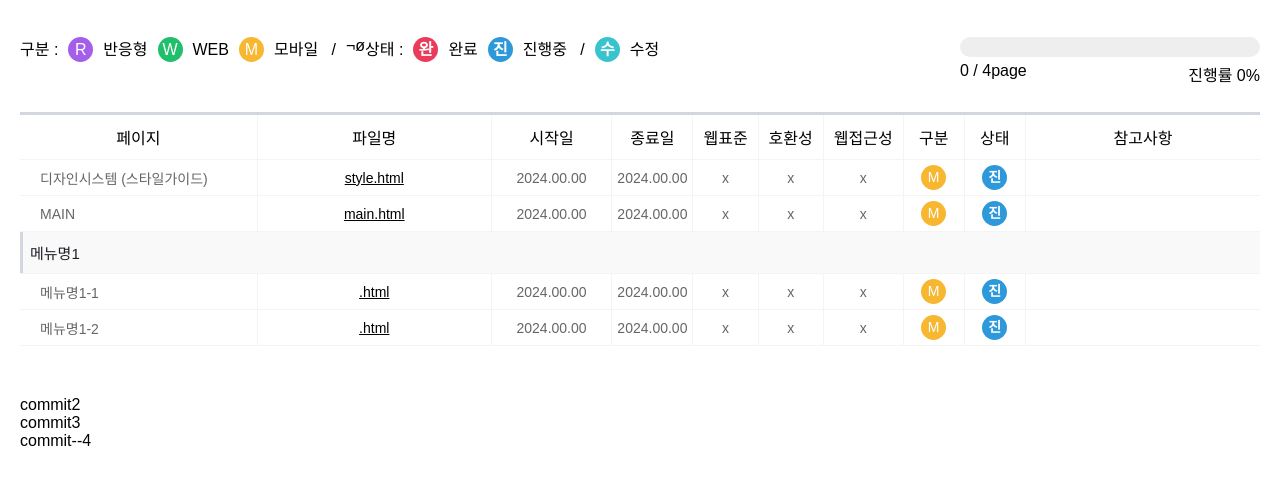
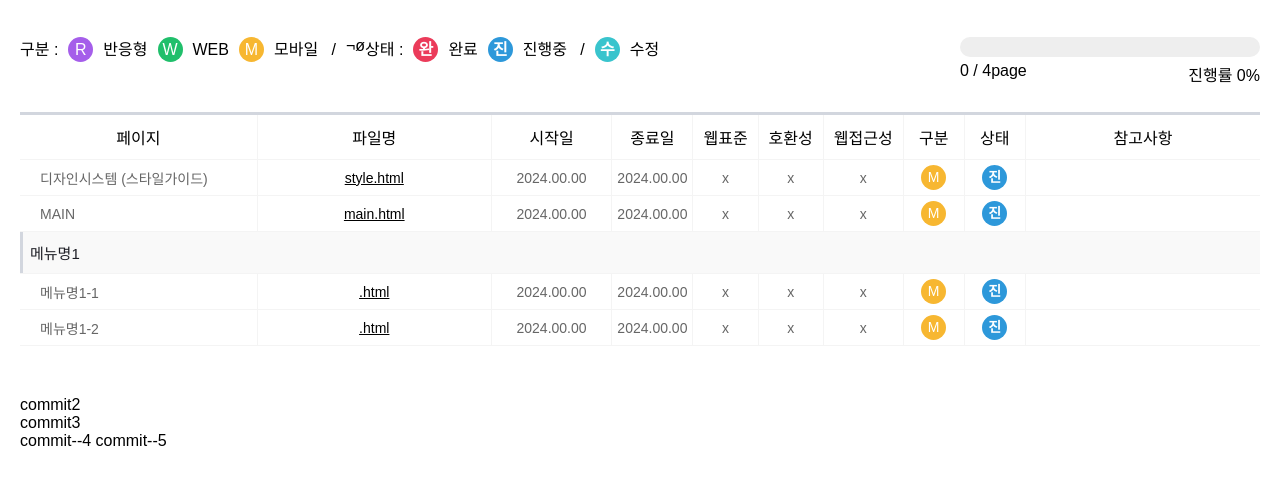
Before and after one commit to jihopark-study/SCSS_3W, a plain HTML site: page index.html in a window 1280 px wide. Shown: the part 89-574 px from the top of the page. Drawn offline with Linux system fonts and the light colour scheme.

Commit message:
commit--5

```diff
--- a/index.html
+++ b/index.html
@@ -526,6 +526,8 @@
   <div>commit3</div>
 
   <span>commit--4</span>
+
+  <span>commit--5</span>
 </body>
 
 </html>
```
